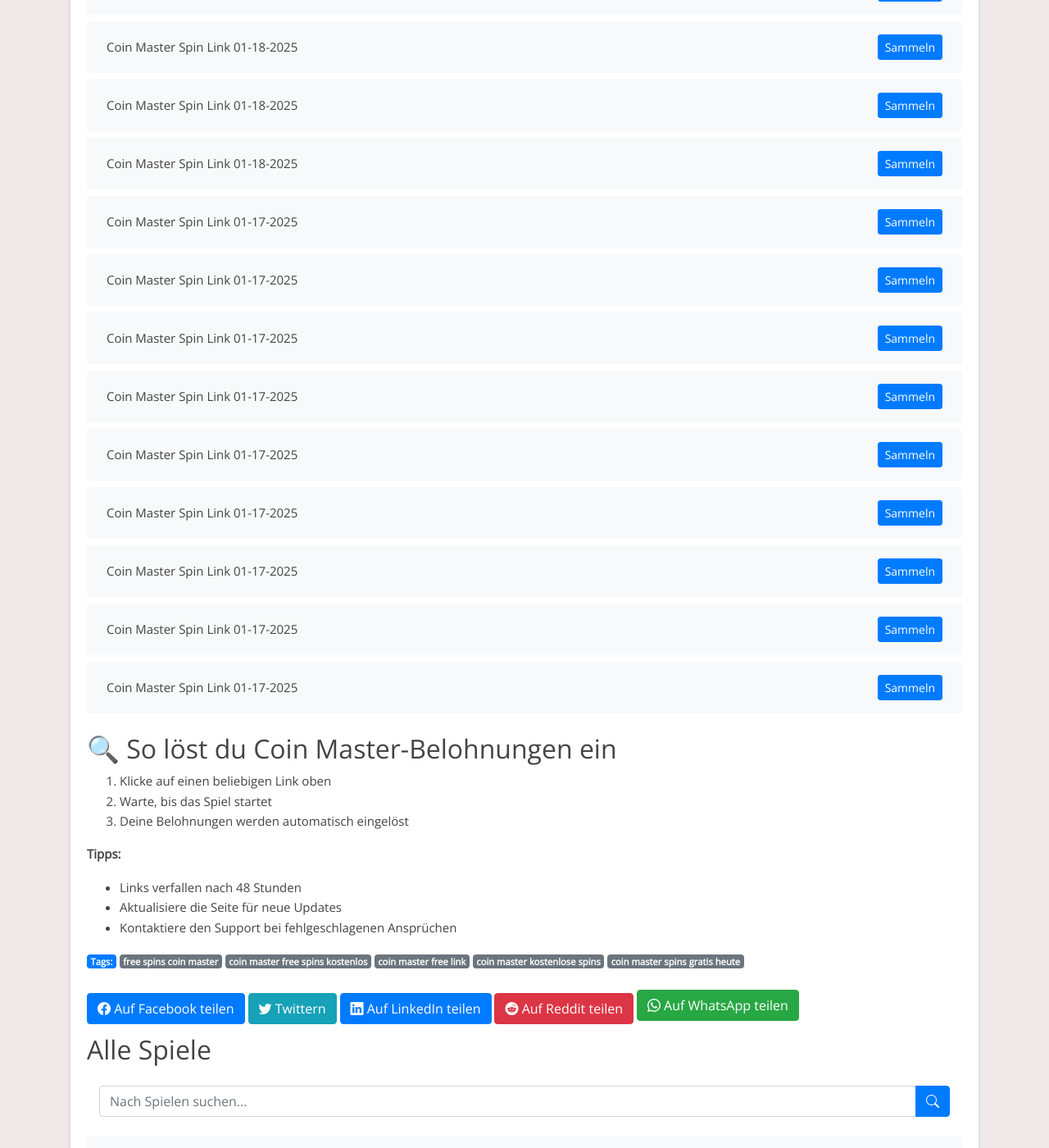
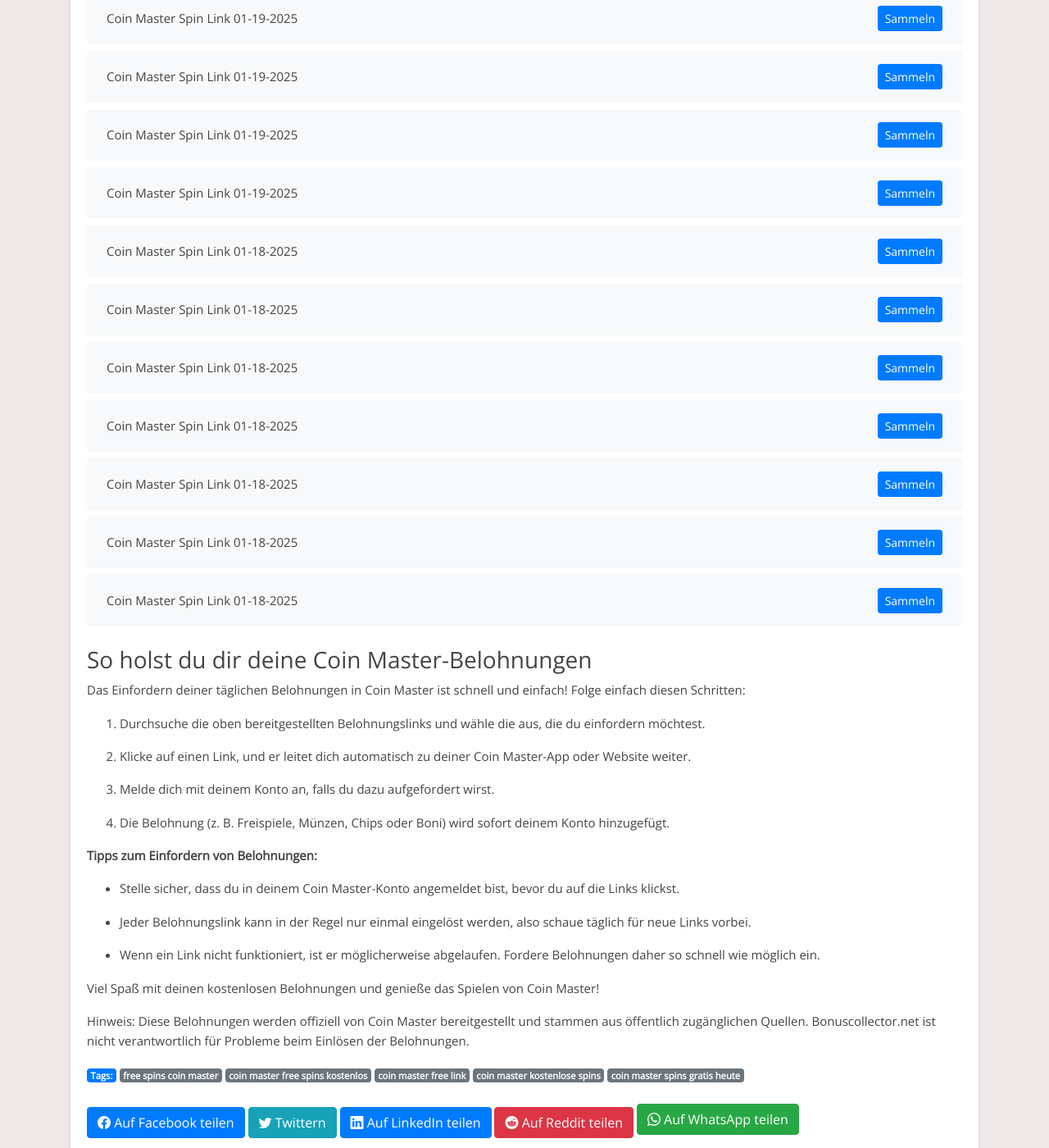
Before and after one commit to Prollad99/bs-de, a Jekyll site: the page built from _posts/2025-01-16-coin-master.md, in a window 1280 px wide and 1400 px high, scrolled down 6952 px. Shown: the whole window at 82% size. Built offline with Jekyll 4.4.1, drawn with Linux system fonts in a browser that asks for light colours; some of the changed text lies outside the part shown.

Commit message:
Aktualisiere coin-master-Belohnungslinks, Inhalte und Änderungsdatum

```diff
--- a/_data/include_files.yml
+++ b/_data/include_files.yml
@@ -1,5 +1,5 @@
 coin-master.html:
-  last_modified: 2025-01-29 10:38:43
+  last_modified: 2025-01-30 16:12:08
 
 solitaire-grand-harvest.html:
   last_modified: 2025-01-29 10:38:50
--- a/_includes/coin-master.html
+++ b/_includes/coin-master.html
@@ -1,4 +1,40 @@
 <ul class="list-group mt-3 mb-4">
+  <li class="list-group-item d-flex justify-content-between align-items-center">
+    <span>Coin Master Spin Link 01-30-2025</span>
+    <a href="https://static.moonactive.net/static/coinmaster/reward/reward2.html?c=pe_LINEeqfWpv_20250130" class="btn btn-primary btn-sm">Sammeln</a>
+  </li>
+  <li class="list-group-item d-flex justify-content-between align-items-center">
+    <span>Coin Master Spin Link 01-30-2025</span>
+    <a href="https://static.moonactive.net/static/coinmaster/reward/reward2.html?c=pe_INSzCdupJ_20250130" class="btn btn-primary btn-sm">Sammeln</a>
+  </li>
+  <li class="list-group-item d-flex justify-content-between align-items-center">
+    <span>Coin Master Spin Link 01-30-2025</span>
+    <a href="https://static.moonactive.net/static/coinmaster/reward/reward2.html?c=pe_RICHNtEJgY_20250106" class="btn btn-primary btn-sm">Sammeln</a>
+  </li>
+  <li class="list-group-item d-flex justify-content-between align-items-center">
+    <span>Coin Master Spin Link 01-30-2025</span>
+    <a href="https://static.moonactive.net/static/coinmaster/reward/reward2.html?c=pe_EMAILoKOJkw_20250126" class="btn btn-primary btn-sm">Sammeln</a>
+  </li>
+  <li class="list-group-item d-flex justify-content-between align-items-center">
+    <span>Coin Master Spin Link 01-30-2025</span>
+    <a href="https://static.moonactive.net/static/coinmaster/reward/reward2.html?c=pe_FCBijpMoh_20250130" class="btn btn-primary btn-sm">Sammeln</a>
+  </li>
+  <li class="list-group-item d-flex justify-content-between align-items-center">
+    <span>Coin Master Spin Link 01-30-2025</span>
+    <a href="https://static.moonactive.net/static/coinmaster/reward/reward2.html?c=pe_HELPNhzePE_20250130" class="btn btn-primary btn-sm">Sammeln</a>
+  </li>
+  <li class="list-group-item d-flex justify-content-between align-items-center">
+    <span>Coin Master Spin Link 01-30-2025</span>
+    <a href="https://static.moonactive.net/static/coinmaster/reward/reward2.html?c=pe_FCBfsynOO_20250129" class="btn btn-primary btn-sm">Sammeln</a>
+  </li>
+  <li class="list-group-item d-flex justify-content-between align-items-center">
+    <span>Coin Master Spin Link 01-30-2025</span>
+    <a href="https://static.moonactive.net/static/coinmaster/reward/reward2.html?c=pe_LINEIuesFL_20250129" class="btn btn-primary btn-sm">Sammeln</a>
+  </li>
+  <li class="list-group-item d-flex justify-content-between align-items-center">
+    <span>Coin Master Spin Link 01-30-2025</span>
+    <a href="https://static.moonactive.net/static/coinmaster/reward/reward2.html?c=pe_INSpSxBfz_20250129" class="btn btn-primary btn-sm">Sammeln</a>
+  </li>
   <li class="list-group-item d-flex justify-content-between align-items-center">
     <span>Coin Master Spin Link 01-29-2025</span>
     <a href="https://static.moonactive.net/static/coinmaster/reward/reward2.html?c=pe_CHATBVEEbYj_20250129" class="btn btn-primary btn-sm">Sammeln</a>
@@ -363,40 +399,4 @@
     <span>Coin Master Spin Link 01-18-2025</span>
     <a href="https://static.moonactive.net/static/coinmaster/reward/reward2.html?c=pe_FCBHpyQQB_20250117" class="btn btn-primary btn-sm">Sammeln</a>
   </li>
-  <li class="list-group-item d-flex justify-content-between align-items-center">
-    <span>Coin Master Spin Link 01-17-2025</span>
-    <a href="https://static.moonactive.net/static/coinmaster/reward/reward2.html?c=pe_INStGAcHp_20250117" class="btn btn-primary btn-sm">Sammeln</a>
-  </li>
-  <li class="list-group-item d-flex justify-content-between align-items-center">
-    <span>Coin Master Spin Link 01-17-2025</span>
-    <a href="https://static.moonactive.net/static/coinmaster/reward/reward2.html?c=pe_EMAILbKkDuf_20250113" class="btn btn-primary btn-sm">Sammeln</a>
-  </li>
-  <li class="list-group-item d-flex justify-content-between align-items-center">
-    <span>Coin Master Spin Link 01-17-2025</span>
-    <a href="https://static.moonactive.net/static/coinmaster/reward/reward2.html?c=pe_FCBayhaio_20250117" class="btn btn-primary btn-sm">Sammeln</a>
-  </li>
-  <li class="list-group-item d-flex justify-content-between align-items-center">
-    <span>Coin Master Spin Link 01-17-2025</span>
-    <a href="https://static.moonactive.net/static/coinmaster/reward/reward2.html?c=pe_CHATBGOhzrH_20250117" class="btn btn-primary btn-sm">Sammeln</a>
-  </li>
-  <li class="list-group-item d-flex justify-content-between align-items-center">
-    <span>Coin Master Spin Link 01-17-2025</span>
-    <a href="https://static.moonactive.net/static/coinmaster/reward/reward2.html?c=pe_HELPxdFuPG_20250117" class="btn btn-primary btn-sm">Sammeln</a>
-  </li>
-  <li class="list-group-item d-flex justify-content-between align-items-center">
-    <span>Coin Master Spin Link 01-17-2025</span>
-    <a href="https://static.moonactive.net/static/coinmaster/reward/reward2.html?c=pe_TWIWsdWVj_20250117" class="btn btn-primary btn-sm">Sammeln</a>
-  </li>
-  <li class="list-group-item d-flex justify-content-between align-items-center">
-    <span>Coin Master Spin Link 01-17-2025</span>
-    <a href="https://static.moonactive.net/static/coinmaster/reward/reward2.html?c=pe_FCBnyYqMf_20250116" class="btn btn-primary btn-sm">Sammeln</a>
-  </li>
-  <li class="list-group-item d-flex justify-content-between align-items-center">
-    <span>Coin Master Spin Link 01-17-2025</span>
-    <a href="https://static.moonactive.net/static/coinmaster/reward/reward2.html?c=pe_LINEHGzjGu_20250116" class="btn btn-primary btn-sm">Sammeln</a>
-  </li>
-  <li class="list-group-item d-flex justify-content-between align-items-center">
-    <span>Coin Master Spin Link 01-17-2025</span>
-    <a href="https://static.moonactive.net/static/coinmaster/reward/reward2.html?c=pe_INSCLVcyJ_20250116" class="btn btn-primary btn-sm">Sammeln</a>
-  </li>
 </ul>
--- a/_includes/coin-master_footer.html
+++ b/_includes/coin-master_footer.html
@@ -1,9 +1,27 @@
-## 🔍 So löst du Coin Master-Belohnungen ein
-1. Klicke auf einen beliebigen Link oben
-2. Warte, bis das Spiel startet
-3. Deine Belohnungen werden automatisch eingelöst
+### So holst du dir deine Coin Master-Belohnungen
 
-**Tipps:**
-- Links verfallen nach 48 Stunden
-- Aktualisiere die Seite für neue Updates
-- Kontaktiere den Support bei fehlgeschlagenen Ansprüchen
+
+Das Einfordern deiner täglichen Belohnungen in Coin Master ist schnell und einfach! Folge einfach diesen Schritten:
+
+1. Durchsuche die oben bereitgestellten Belohnungslinks und wähle die aus, die du einfordern möchtest.
+
+2. Klicke auf einen Link, und er leitet dich automatisch zu deiner Coin Master-App oder Website weiter.
+
+3. Melde dich mit deinem Konto an, falls du dazu aufgefordert wirst.
+
+4. Die Belohnung (z. B. Freispiele, Münzen, Chips oder Boni) wird sofort deinem Konto hinzugefügt.
+
+
+**Tipps zum Einfordern von Belohnungen:**
+
+- Stelle sicher, dass du in deinem Coin Master-Konto angemeldet bist, bevor du auf die Links klickst.
+
+- Jeder Belohnungslink kann in der Regel nur einmal eingelöst werden, also schaue täglich für neue Links vorbei.
+
+- Wenn ein Link nicht funktioniert, ist er möglicherweise abgelaufen. Fordere Belohnungen daher so schnell wie möglich ein.
+
+
+Viel Spaß mit deinen kostenlosen Belohnungen und genieße das Spielen von Coin Master!
+
+
+Hinweis: Diese Belohnungen werden offiziell von Coin Master bereitgestellt und stammen aus öffentlich zugänglichen Quellen. Bonuscollector.net ist nicht verantwortlich für Probleme beim Einlösen der Belohnungen.
--- a/_includes/coin-master_post.html
+++ b/_includes/coin-master_post.html
@@ -1,17 +1,13 @@
-### 🎮 Coin Master Kostenlose Belohnungen (Aktualisiert: 2025-01-29)
+Entdecke tägliche Coin Master-Belohnungen!
 
-Erhalte täglich aktualisierte Coin Master-Links für:
-✅ Kostenlose Spins
-✅ Bonusmünzen
-✅ Zeitlich begrenzte Angebote
 
-**Warum unsere Links verwenden?**
-- Alle 30 Minuten aktualisiert
-- Funktioniert auf allen Geräten
-- Kein Login erforderlich
+Bist du ein Fan von Coin Master und möchtest dein Spielerlebnis verbessern? Du bist hier genau richtig! Diese Seite ist allen Coin Master-Enthusiasten gewidmet, die täglich kostenlose Belohnungen einfordern möchten. Hier findest du die neuesten Links, um Freispiele, Münzen, Chips und andere spannende Boni zu sammeln, damit du das Spiel noch mehr genießen kannst.
 
-⚠️ Voraussetzungen:
-- Neueste Spielversion installiert
-- Stabile Internetverbindung
 
-*Überprüft und funktionsfähig ab 2025-01-29*
+Coin Master ist ein unterhaltsames Spiel, das von Millionen geliebt wird. Ob du höhere Level erreichen oder einfach nur den Nervenkitzel genießen möchtest – unsere täglichen Belohnungslinks halten dich im Spiel.
+
+
+Hinweis: Coin Master ist eine kostenlose App, die ausschließlich zu Unterhaltungszwecken entwickelt wurde. Bonuscollector.net ist eine unabhängige Plattform und steht in keiner Verbindung zu den Entwicklern oder Eigentümern von Coin Master.
+
+
+Schau täglich vorbei, um sicherzustellen, dass du keine Belohnung verpasst!
```
Also changed, not shown: links-json/coin-master.json (+36 -36 lines).
